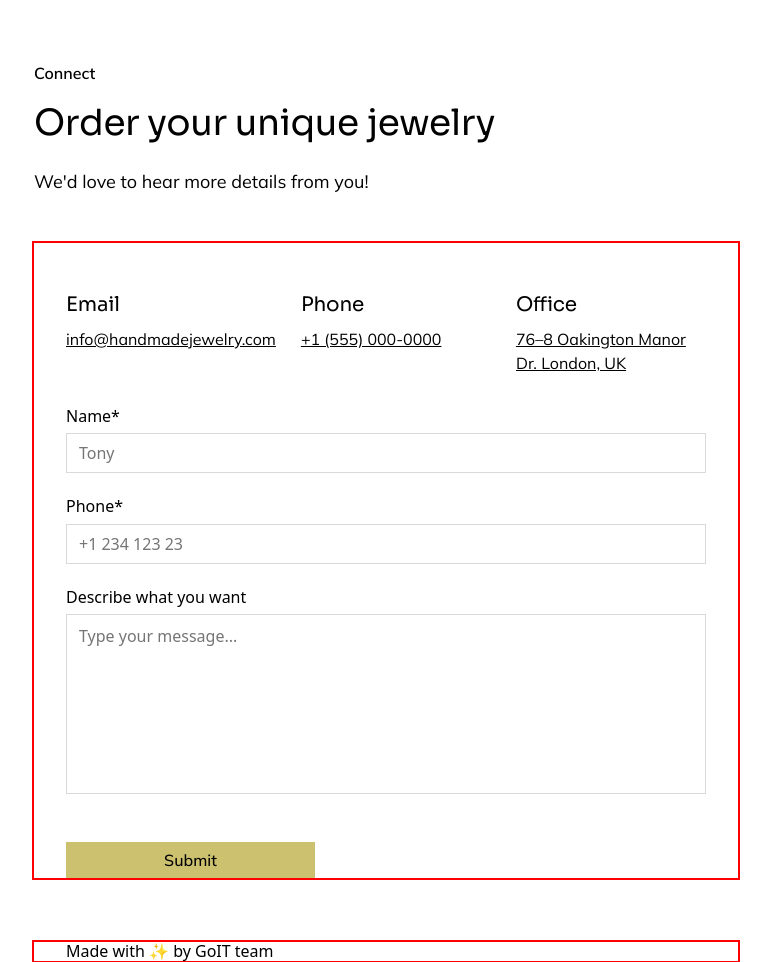
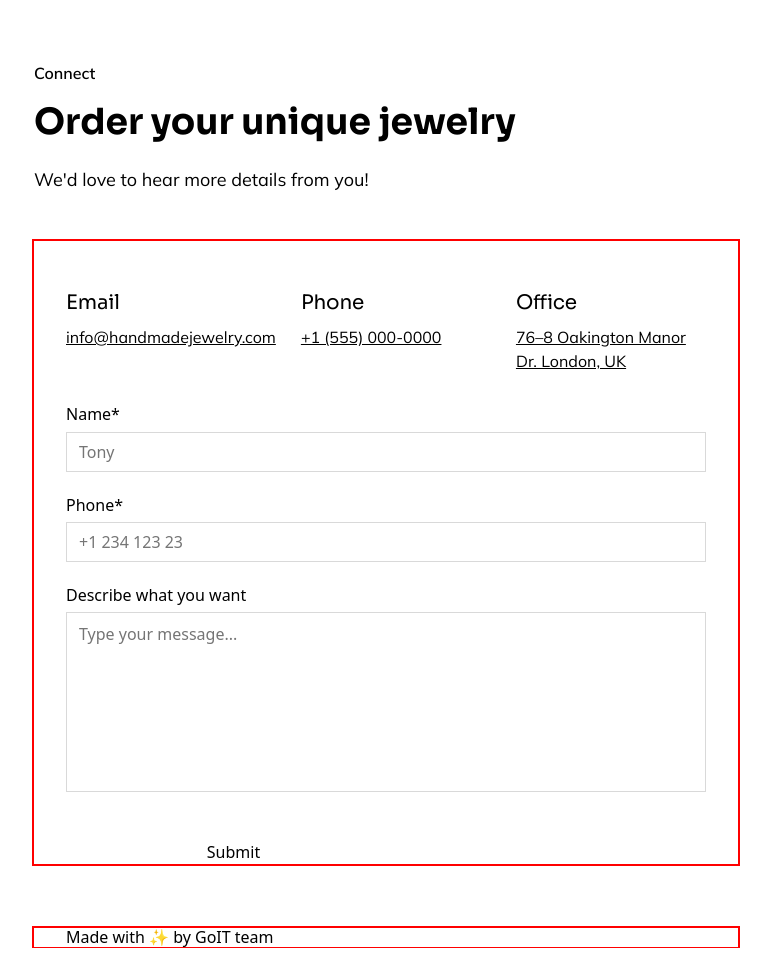
Before and after one commit to Sanches-23/handmade-jewelry-131-5, a website built with Vite: page src/index.html in a window 1280 px wide. Shown: the part 178-1140 px from the top of the page, without its empty margins (254-1025 px from the left). Built offline with nearby package versions, Linux system fonts and the light colour scheme; files whose address does not match are found by name.

Commit message:
custom-btn

```diff
--- a/src/css/contacts.css
+++ b/src/css/contacts.css
@@ -24,11 +24,11 @@
 }
 .contacts-label {
  width: 62px;
- font-family: "Mulish", sans-serif;
+ font-family: var(--font-main);
 font-weight: 600;
 font-size: 16px;
 line-height: 1.5;
-color: #000;
+color: var(--color-dark);
 margin-bottom: 16px;
 }
 .contacts-title-wrapper {
@@ -36,21 +36,17 @@ margin-bottom: 16px;
   margin: 0 auto;
 }
 .contacts-title {
-  font-family: "Sora", sans-serif;
-font-weight: 400;
+  font-family:  var(--font-accent);
 font-size: 36px;
-line-height: 1.2;
-letter-spacing: -0.01em;
-color: #000;
-/*width: 335px;*/
+color: var(--color-dark);
 margin-bottom: 24px;
 }
 .contacts-text {
-  font-family: "Mulish", sans-serif;
+  font-family: var(--font-main);
 font-weight: 400;
 font-size: 18px;
 line-height: 1.5;
-color: #000;
+color: var(--color-dark);
 }
 .contacts-content {
   /* display: flex;
@@ -89,23 +85,23 @@ color: #000;
   gap: 8px;
 }
 .contacts-subtitle {
- font-family: "Sora", sans-serif;
+ font-family:  var(--font-accent);
 font-weight: 400;
 font-size: 20px;
 text-align: left;
 
 line-height: 1.4;
 letter-spacing: -0.01em;
-color: #000;
+color: var(--color-dark);
 margin: 0;
 }
 .contacts-link {
-  font-family: "Mulish", sans-serif;
+  font-family: var(--font-main);
 font-weight: 400;
 font-size: 16px;
 
 line-height: 1.5;
-color: #000;
+color: var(--color-dark);
 margin: 0;
 text-decoration: underline;
 
@@ -169,25 +165,12 @@ margin-bottom: 24px;
    outline: none;
   }
 
-.contacts-btn {
-  display: flex;
-justify-content: center;
-align-items: center;
-border: 1px solid #ccc16e;
-padding-block: 6px;
-padding-inline: 12px;
+.custom-btn {
 width: 335px;
-height: 36px;
-   width: 100%;
 border: none;
 cursor: pointer;
-  background: #ccc16e;
-
-  font-family: "Mulish", sans-serif;
-font-weight: 500;
-font-size: 16px;
 line-height: 1.5;
-color: #000;
+color: var(--color-dark);
 
 }
 
@@ -367,7 +350,6 @@ h2 {
     font-size: 48px;
     }
 }
-
 .custom-btn {
   display: inline-flex;
   align-items: center;
@@ -382,6 +364,7 @@ h2 {
   border: 1px solid var(--color-accent);
   transition: background-color var(--transition-default), box-shadow var(--transition-default), opacity var(--transition-default);
 }
+
 
 .custom-btn:hover, .custom-btn:focus-visible {
   background-color: transparent;
--- a/src/partials/contacts.html
+++ b/src/partials/contacts.html
@@ -101,7 +101,7 @@
           ></textarea>
         </label>
 
-        <button class="contacts-btn" type="submit">
+        <button class="custom-btn" type="submit">
           Submit
         </button>
       </form>
```
Lines whose indentation alone changed are shown as unchanged.
